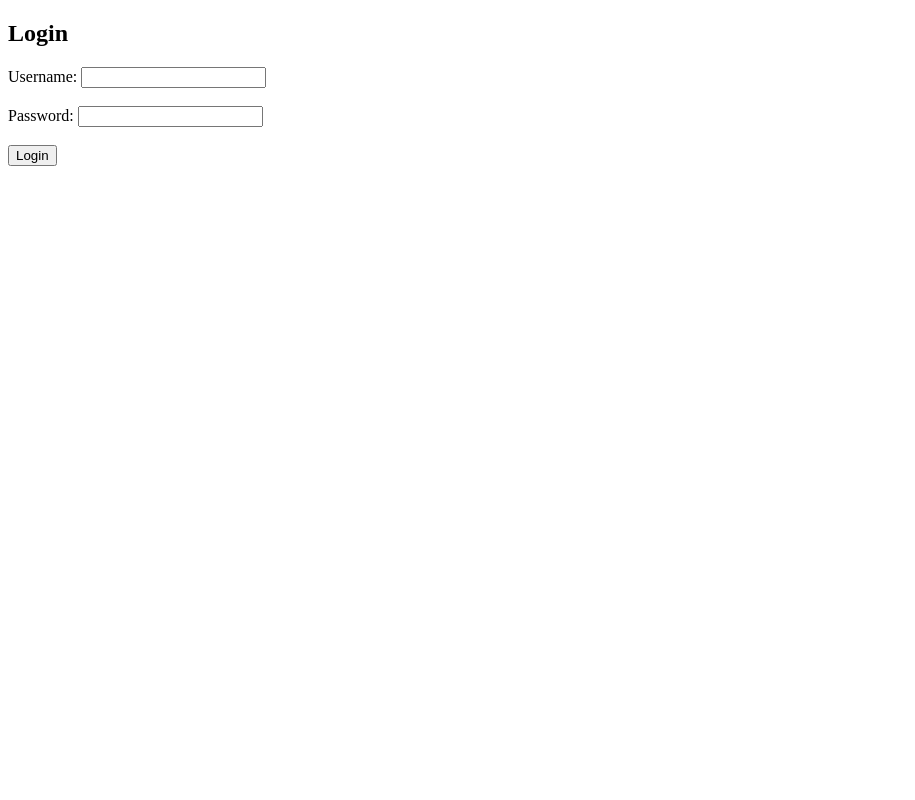
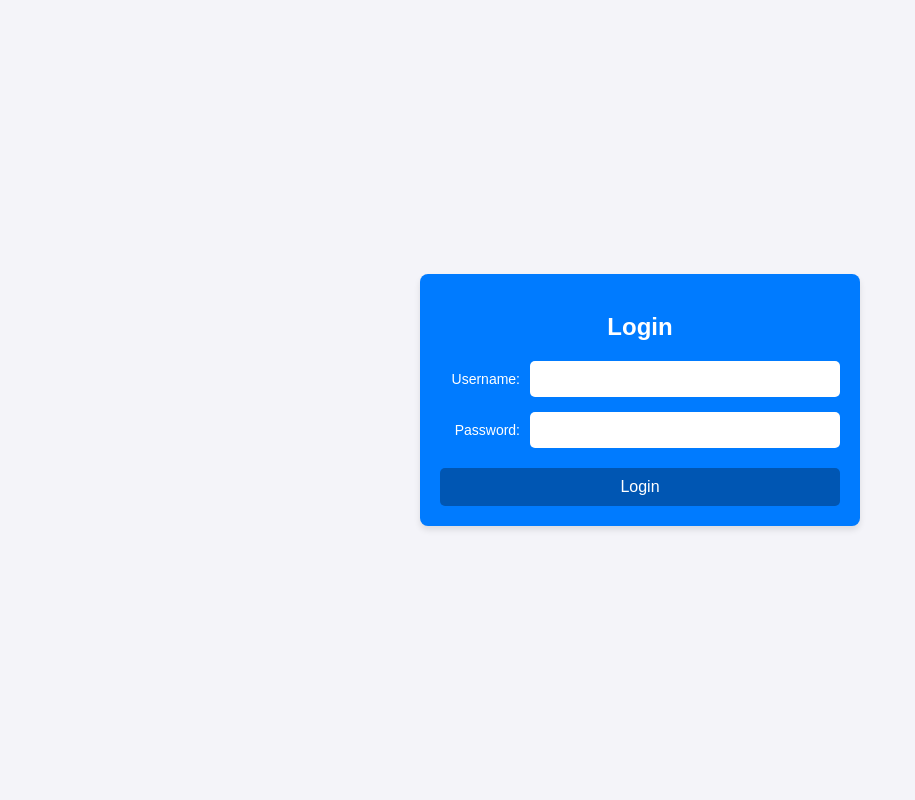
Before and after one commit to Tarklanse/MyLittleLlamaChatBot, a Django app: page /login/ in a window 1280 px wide. Shown: the whole page, without its empty margins (0-915 px from the left). Run offline with Django 5.2, Linux system fonts and the light colour scheme.

Commit message:
Update login.html

```diff
--- a/llm_project/llm_app/templates/login.html
+++ b/llm_project/llm_app/templates/login.html
@@ -1,10 +1,89 @@
 <!-- llm_app/templates/login.html -->
 <!DOCTYPE html>
-<html>
+<html lang="zh-tw" xml:lang="zh-tw">
 <head>
     <title>Login</title>
+    <style>
+        body {
+            font-family: Arial, sans-serif;
+            background-color: #f4f4f9;
+            margin: 0;
+            padding: 0;
+            display: flex;
+            justify-content: center;
+            align-items: center;
+            height: 100vh;
+        }
+
+        .login-container {
+            width: 100%;
+            max-width: 400px;
+            padding: 20px;
+            background-color: #007BFF; /* Blue bar color */
+            box-shadow: 0 4px 6px rgba(0, 0, 0, 0.1);
+            color: white;
+            border-radius: 8px;
+        }
+
+        .login-container h2 {
+            text-align: center;
+            margin-bottom: 20px;
+            color: #fff;
+        }
+
+        .error-message {
+            color: #ffcccb;
+            text-align: center;
+            margin-bottom: 10px;
+        }
+
+        .form-group {
+            display: flex;
+            align-items: center;
+            margin-bottom: 15px;
+        }
+
+        .form-group label {
+            flex: 0 0 20%; /* Label takes up 30% of the row width */
+            text-align: right;
+            margin-right: 10px;
+            font-size: 14px;
+            color: white;
+        }
+
+        .form-group input {
+            flex: 1; /* Input takes the remaining space */
+            padding: 10px;
+            border: none;
+            border-radius: 5px;
+            font-size: 14px;
+        }
+
+        .form-group input:focus {
+            outline: none;
+            box-shadow: 0 0 5px rgba(255, 255, 255, 0.5);
+        }
+
+        .login-container button {
+            display: block;
+            margin: 20px auto 0;
+            width: 100%;
+            padding: 10px;
+            background-color: #0056b3;
+            color: white;
+            border: none;
+            border-radius: 5px;
+            font-size: 16px;
+            cursor: pointer;
+        }
+
+        .login-container button:hover {
+            background-color: #003d80;
+        }
+    </style>
 </head>
 <body>
+    <div class="login-container">
         <h2>Login</h2>
 
         {% if error %}
@@ -13,13 +92,16 @@
 
         <form method="post">
             {% csrf_token %}
+            <div class="form-group">
                 <label for="username">Username:</label>
-        <input type="text" id="username" name="username"><br><br>
-
+                <input type="text" id="username" name="username">
+            </div>
+            <div class="form-group">
                 <label for="password">Password:</label>
-        <input type="password" id="password" name="password"><br><br>
-
+                <input type="password" id="password" name="password">
+            </div>
             <button type="submit">Login</button>
         </form>
+    </div>
 </body>
 </html>
```
Lines whose indentation alone changed are shown as unchanged.
